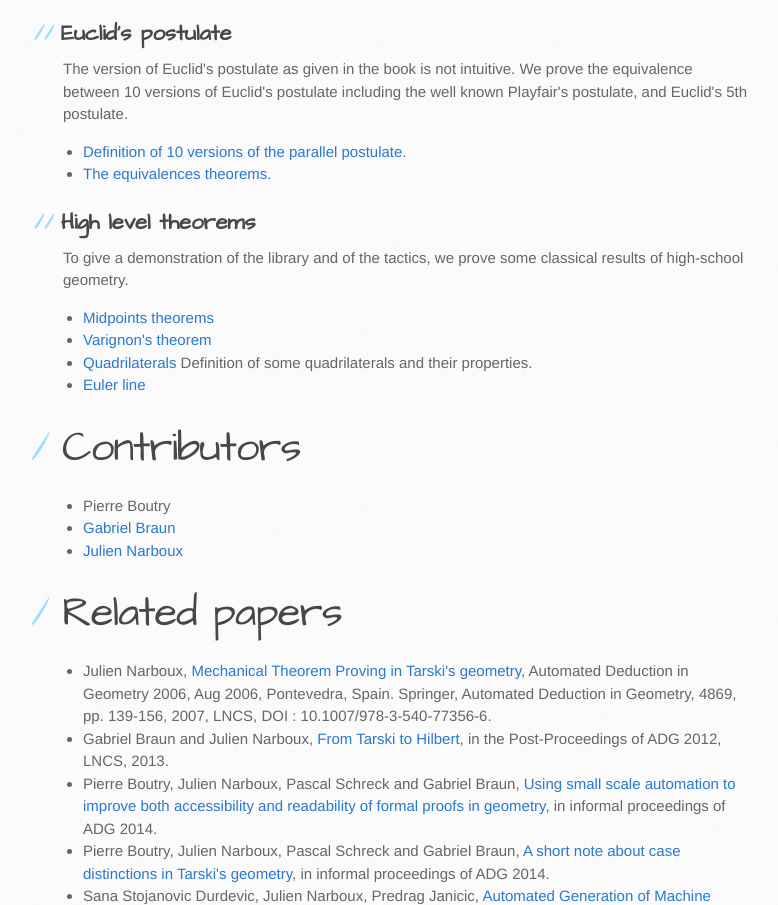
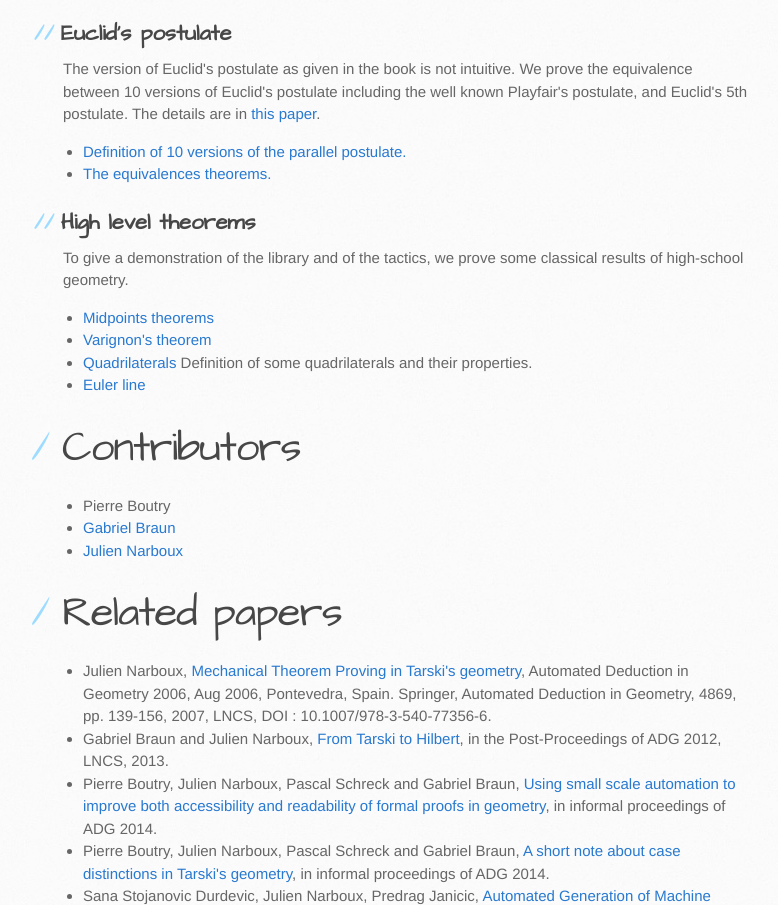
Before and after one commit to GeoCoq/GeoCoq, a plain HTML site: page index.html in a window 1280 px wide. Shown: the part 2517-3422 px from the top of the page, without its empty margins (107-885 px from the left). Drawn offline with Linux system fonts and the light colour scheme.

Commit message:
add link

```diff
--- a/index.html
+++ b/index.html
@@ -184,7 +184,7 @@
 	  The version of Euclid's postulate as given in the book is
 	  not intuitive. We prove the equivalence between 10 versions
 	  of Euclid's postulate including the well known Playfair's
-	  postulate, and Euclid's 5th postulate.
+	  postulate, and Euclid's 5th postulate. The details are in <a href="https://hal.inria.fr/hal-01178236">this paper</a>.
 
 	  <ul>
 	    <li><a href="html/Euclid_def.html"> Definition of 10
```
